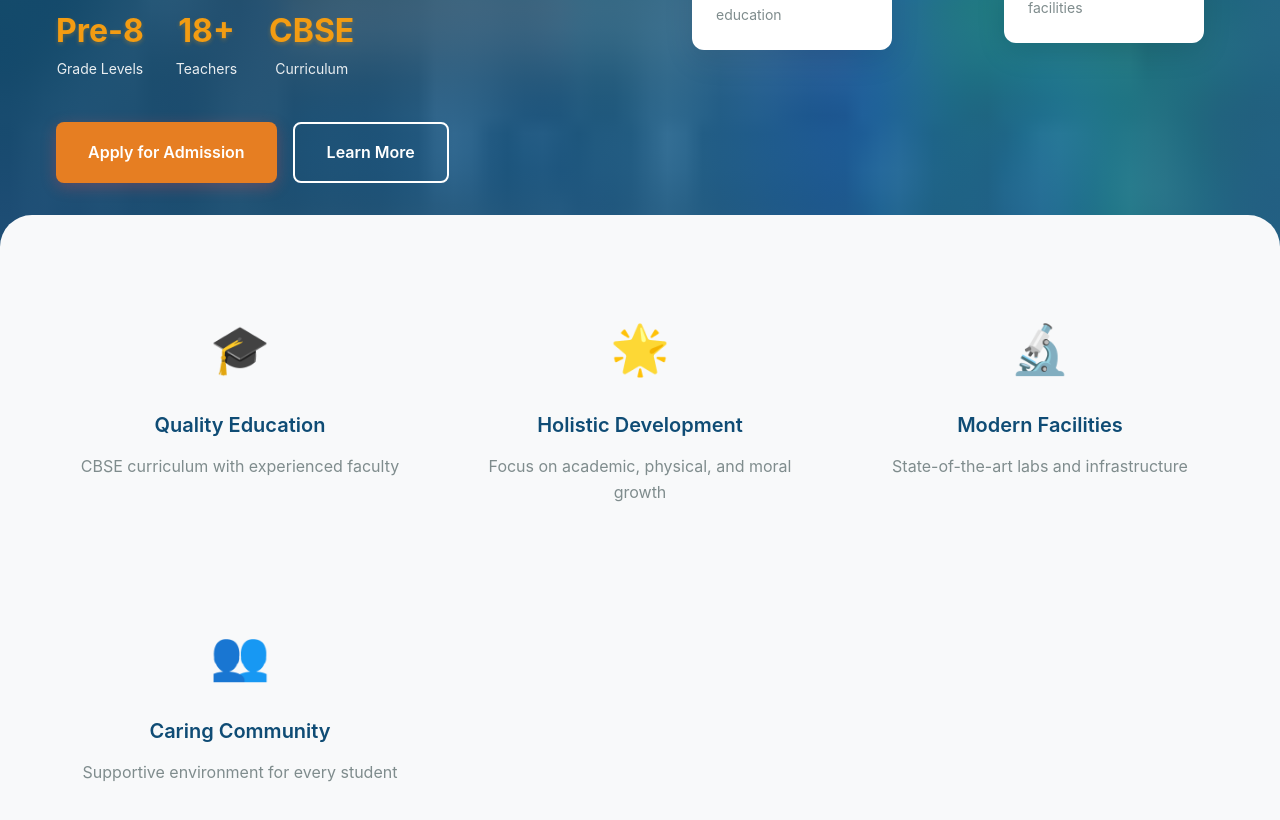
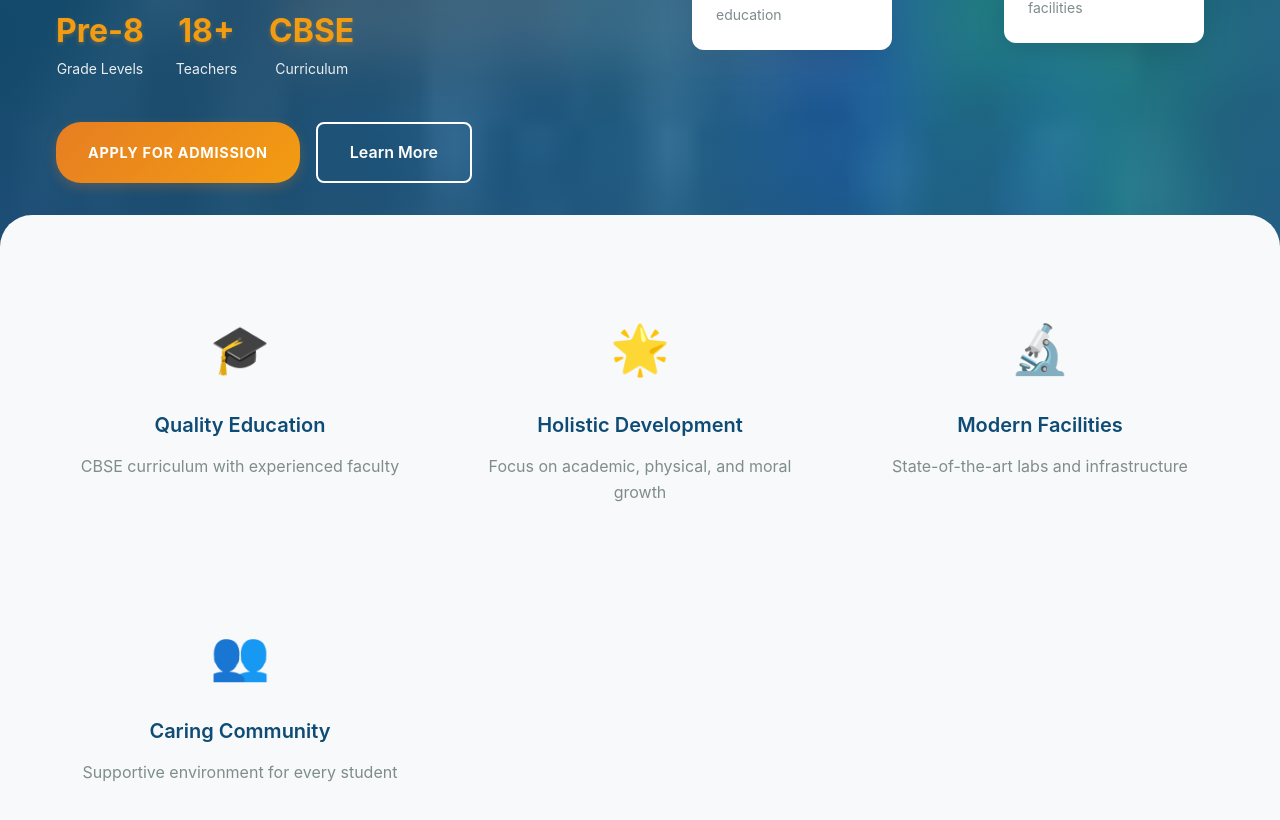
Before and after one commit to Rajverma0011/primary-school-website, a React (Vite) app: page / in a window 1280 px wide. Shown: the part 913-1733 px from the top of the page. Built offline with nearby package versions, Linux system fonts and the light colour scheme; no server answers.

Commit message:
Update hero buttons with new color scheme
cgen-60911eaac4b74c48ac0ce09bbe418a11

```diff
--- a/src/components/home/Hero.css
+++ b/src/components/home/Hero.css
@@ -98,23 +98,27 @@
 }
 
 .primary-btn {
-  background: var(--accent-color);
-  color: white;
+  background: var(--bg-gradient-warm);
+  color: var(--text-light);
   padding: 1rem 2rem;
-  border-radius: 8px;
-  font-weight: 600;
+  border-radius: 25px;
+  font-weight: 700;
   text-decoration: none;
   transition: all 0.3s ease;
   display: inline-flex;
   align-items: center;
-  box-shadow: 0 4px 15px rgba(239, 68, 68, 0.3);
+  box-shadow: var(--shadow-colored);
+  border: none;
+  text-transform: uppercase;
+  letter-spacing: 0.05em;
+  font-size: 0.9rem;
 }
 
 .primary-btn:hover {
-  background: #dc2626;
-  transform: translateY(-2px);
-  box-shadow: 0 6px 20px rgba(239, 68, 68, 0.4);
-  color: white;
+  background: var(--accent-color);
+  transform: translateY(-3px);
+  box-shadow: 0 8px 25px rgba(230, 126, 34, 0.4);
+  color: var(--text-light);
 }
 
 .secondary-btn {
```
